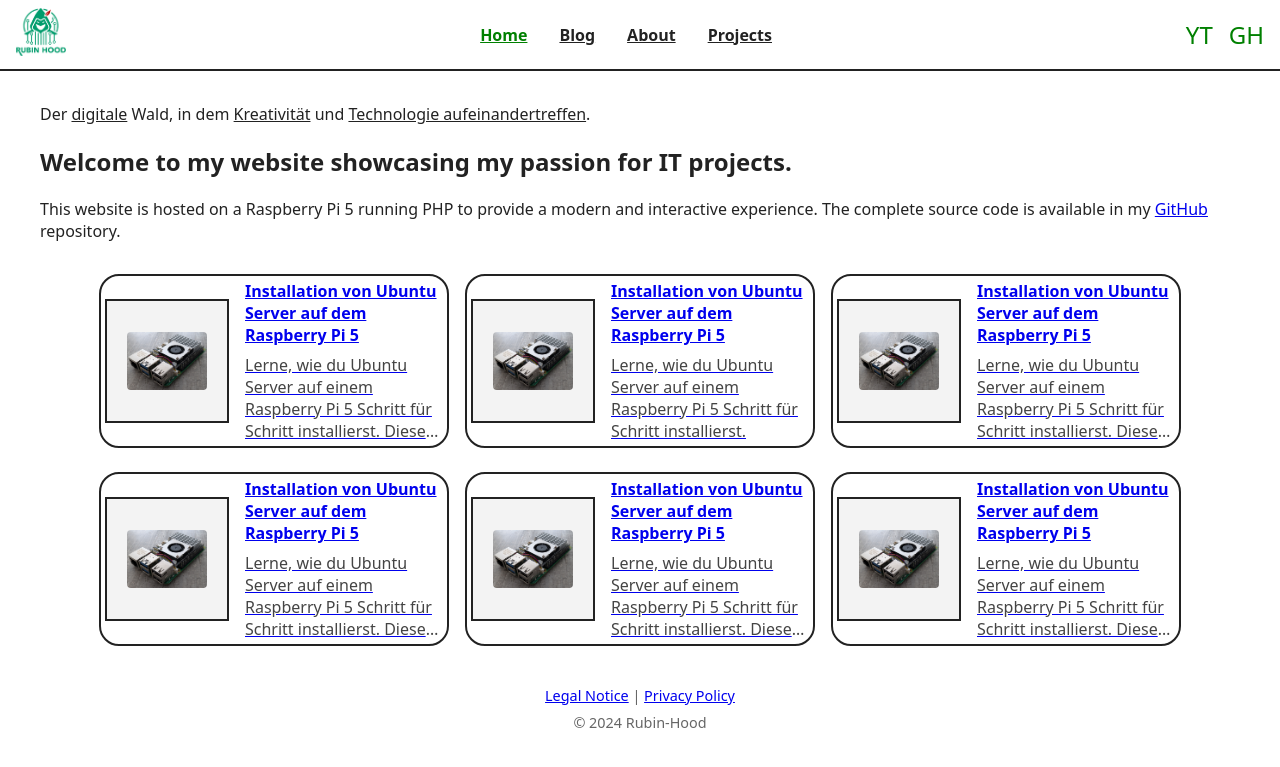
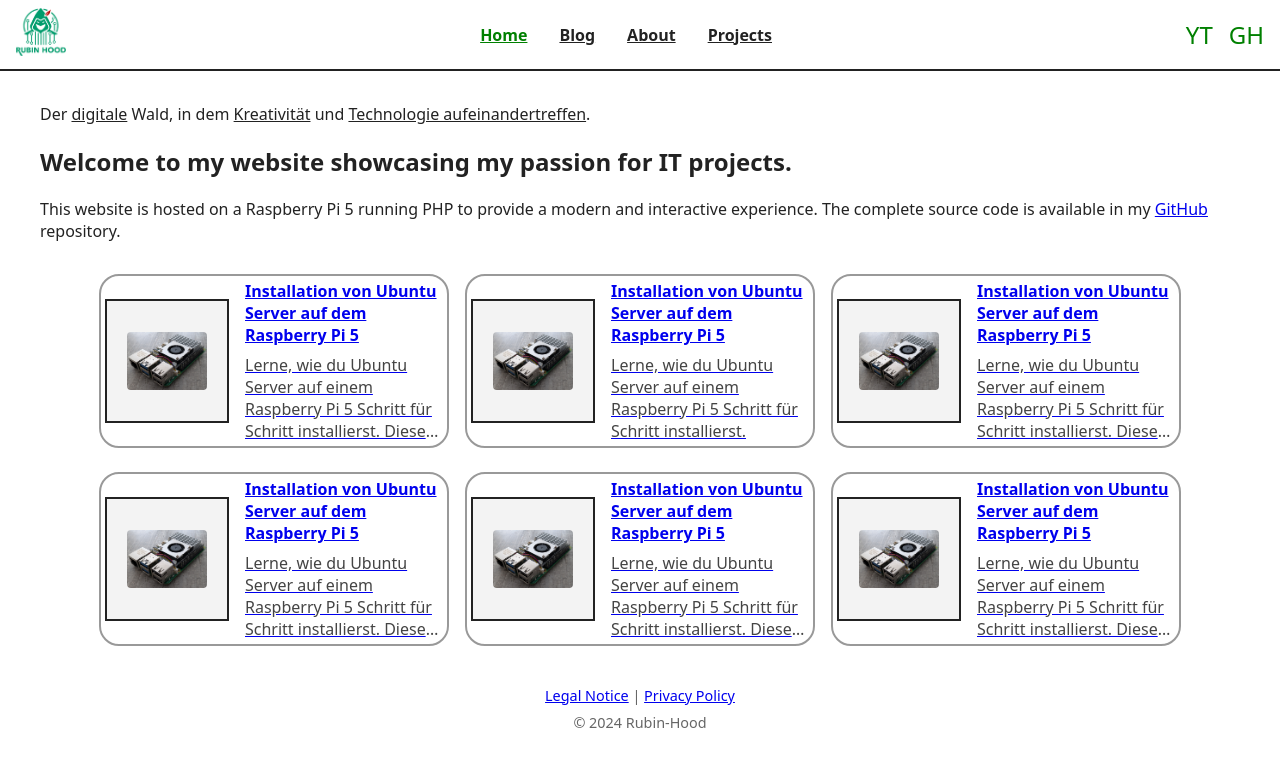
Before and after one commit to rubin-hood/rubinhood-blog, a Jekyll site: the page built from index.md, in a window 1280 px wide. Shown: the top 767 px of the page. Built offline with Jekyll 4.4.1, drawn with Linux system fonts in a browser that asks for light colours.

Commit message:
Update style.css

```diff
--- a/assets/css/style.css
+++ b/assets/css/style.css
@@ -84,7 +84,7 @@
   display: flex;                     /* Flexible horizontale Anordnung */
   flex-wrap: wrap;          /* Bei zu wenig Platz umbrechen */
   gap: 1rem;                         /* Abstand zwischen Karten */
-  margin-bottom: 1rem;               /* Abstand nach unten */
+  margin-bottom: 2rem;               /* Abstand nach unten */
   /* flex-wrap: wrap;                   /* Umbruch bei kleinen Bildschirmen */
   justify-content: center;  /* Karten in der Mitte */
 }
@@ -99,7 +99,7 @@
   flex: 1 1 300px;           /* Jede Karte darf wachsen, mind. 300px breit */
   box-sizing: border-box;
   background: #fff;                  /* Kartenhintergrund weiß */
-  border: 2px solid #222;            /* Dunkler Rahmen */
+  border: 2px solid #999999;            /* Dunkler Rahmen */
   border-radius: 20px;               /* Abgerundete Ecken */
   display: flex;                     /* Bild + Text nebeneinander */
   align-items: center;           /* Das sorgt dafür, dass Bild UND Text oben anfangen! */
@@ -310,6 +310,15 @@
     box-sizing: border-box;    /* Kein Überlauf durch Padding */
     padding: 0.5rem
   }
+
+    /* Nur Cards auf der Startseite (teaser), NICHT im Blog */
+  .blog-teaser-grid .blog-card {
+    max-width: 600px !important;
+    width: 100%;
+    min-width: unset !important;
+    margin-left: auto;
+    margin-right: auto;
+  }
 }
 
 .mobile-menu-overlay .blog-card {
```
